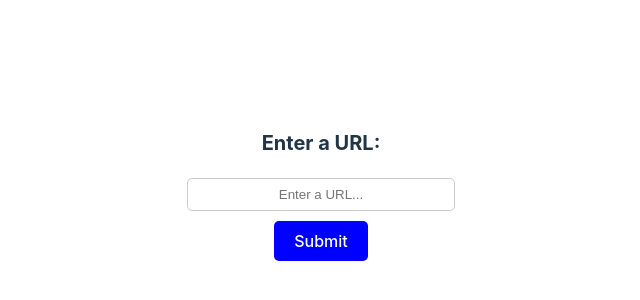
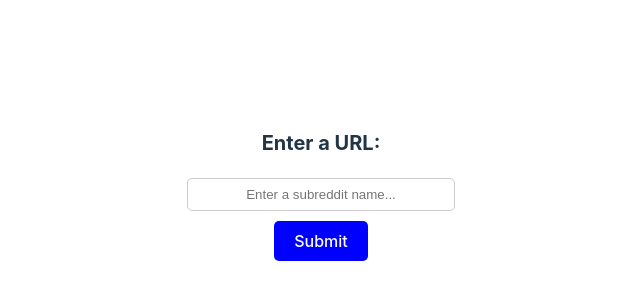
Before and after one commit to rcolbourne/frontendassignment, a React (Vite) app: page / in a window 1280 px wide. Shown: the part 216-516 px from the top of the page, without its empty margins (319-959 px from the left). Built offline with nearby package versions, Linux system fonts and the light colour scheme.

Commit message:
Updated to handle subreddit input
Renamed inputText variable to subreddit.
Renamed setInputTest function to setSubreddit to better match functionality.
Added Regex to validate the entered text matches format rules for a subreddit name.

```diff
--- a/src/InitialDisplay.jsx
+++ b/src/InitialDisplay.jsx
@@ -1,7 +1,23 @@
 import { useState } from "react";
 
 export default function InitialDisplay(){
-    const [inputText, setInputText] = useState("");
+    const [subreddit, setSubreddit] = useState("");
+    const [error, setError] = useState("");
+
+    const validateSubredditName = (name) => {
+        const subredditRegex = /^[A-Za-z0-9_]{3,21}$/;
+        return subredditRegex.test(name);
+    };
+
+    const handleSubmit = () => {
+        if (validateSubredditName(subreddit)){
+            alert(`Entered Subreddit: ${subreddit}`);
+            setError(""); // clear any errors previously encounter
+        } else {
+            setError("Please enter a valid Subreddit name.");
+        }
+    };
+
     return (
         <div
             style={{
@@ -24,9 +40,9 @@ export default function InitialDisplay(){
             </p>
             <input
                 type="text"
-                value={inputText}
-                onChange={(e) => setInputText(e.target.value)}
-                placeholder="Enter a URL..."
+                value={subreddit}
+                onChange={(e) => setSubreddit(e.target.value)}
+                placeholder="Enter a subreddit name..."
                 style={{
                     padding: "8px",
                     width: "250px",
@@ -36,6 +52,7 @@ export default function InitialDisplay(){
                     merginTop: "10px"
                 }}
             />
+            {error && <p style={{ color: "red", margenTop: "10px" }}>{error}</p>}
             <button
                 style={{
                     marginTop: "10px",
@@ -46,7 +63,7 @@ export default function InitialDisplay(){
                     borderRadius: "5px",
                     cursor: "pointer"
                 }}
-                onClick={() => alert(`Entered URL: ${inputText}`)}
+                onClick={handleSubmit}
             >
                 Submit
             </button>
```
